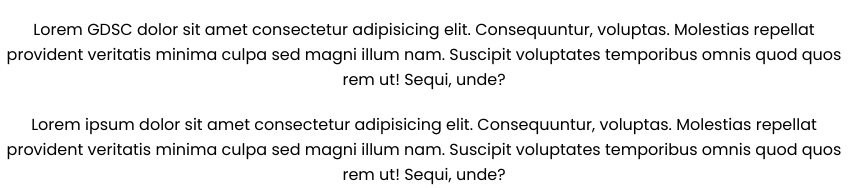
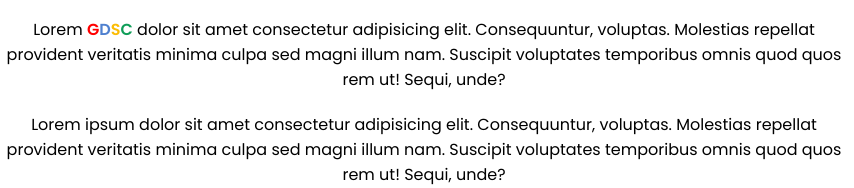
Before and after one commit to YoucefAllaoua/GDSC-Estin-email-template, a plain HTML site: page index.html in a window 1280 px wide. Shown: the part 261-449 px from the top of the page, 216-1070 px from the left. Drawn offline with nearby package versions, Linux system fonts and the light colour scheme.

Commit message:
first commit

```diff
--- a/index.html
+++ b/index.html
@@ -230,6 +230,24 @@
 				text-align: center;
 			   }
 			/* end contact us section */
+
+			/* start gdsc colored word section */
+			.colored{
+				font-weight: bold;
+			}
+			.g{
+				color: red;
+			}
+			.d{
+				color: #4f80cf;
+			}
+			.s{
+				color: #FBBC05;
+			}
+			.c{
+				color: #0F9D58;
+			}
+			/* end gdsc colored word section */
 		</style>
 	</body>
 </html>
```
